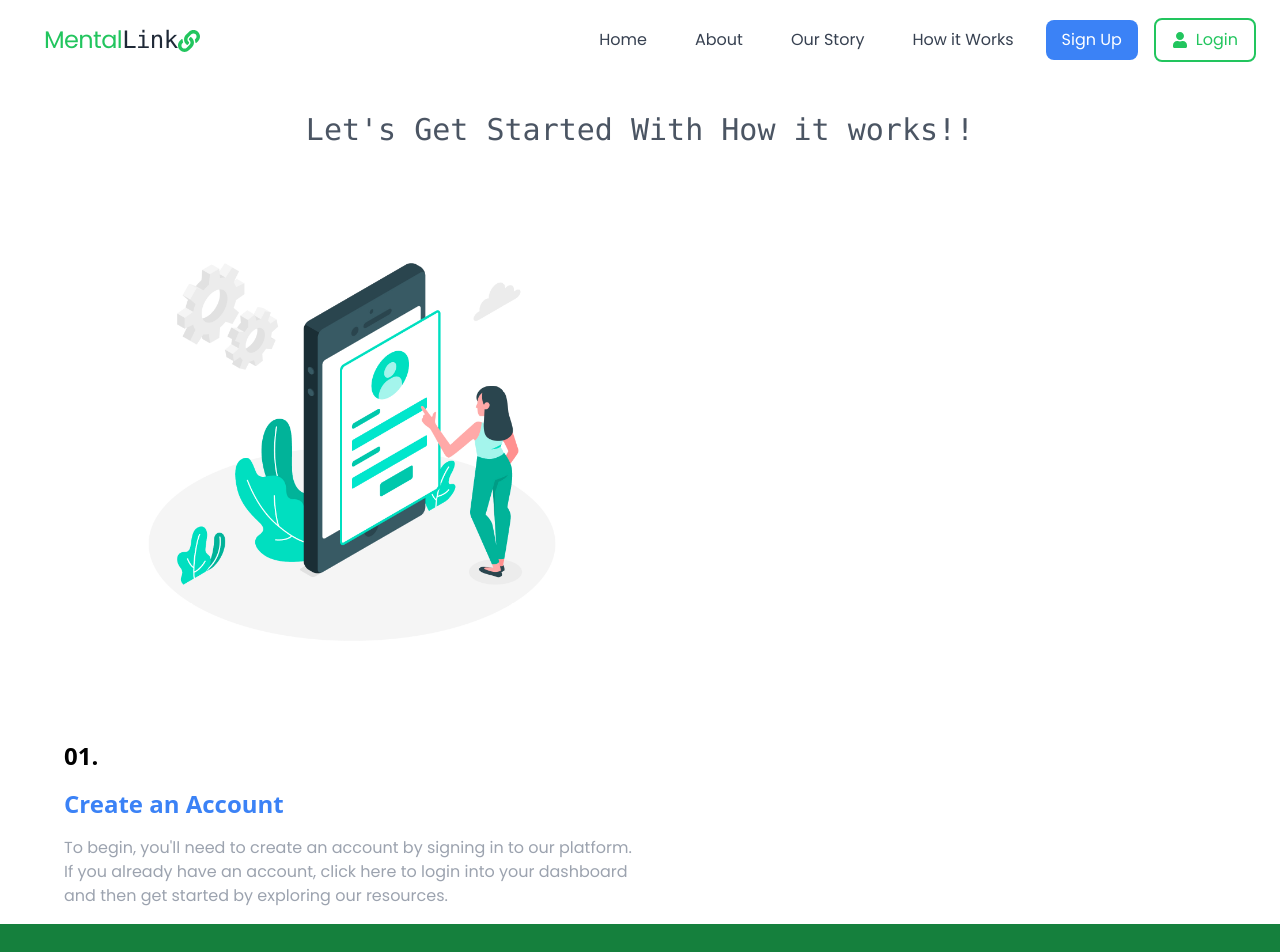
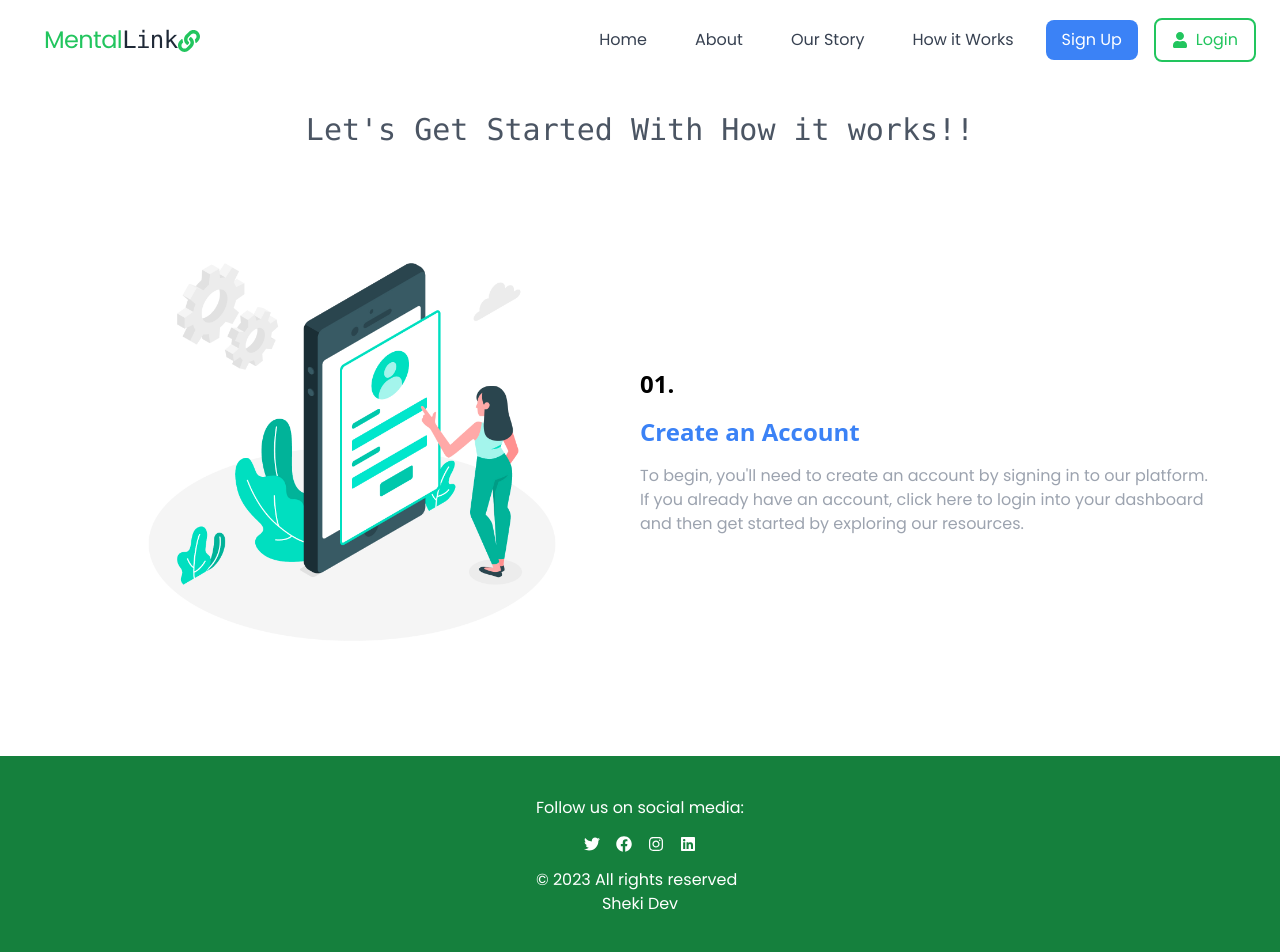
Before and after one commit to shekinahmanyi/mental_link_project, a React (Create React App) app in the folder frontend/: page /works in a window 1280 px wide. Shown: the top 952 px of the page. Built offline with nearby package versions, Linux system fonts and the light colour scheme.

Commit message:
changed animation of how it works

```diff
--- a/frontend/src/pages/HowItWorks.jsx
+++ b/frontend/src/pages/HowItWorks.jsx
@@ -1,6 +1,6 @@
 import React from "react";
 import Footer from "../components/Footer";
-import { Fade } from "react-awesome-reveal";
+import { Slide } from "react-awesome-reveal";
 import h7 from "../assets/images/h7.jpg";
 
 function HowItWorks() {
@@ -12,13 +12,11 @@ function HowItWorks() {
         </h1>
         {/* SECTION 1*/}
         <section className="bg-white py-4">
+        <Slide left duration={4000}>
           <div className="container mx-auto px-4 md:px-8 lg:px-16 flex flex-wrap items-center">
-            <Fade left duration={4000}>
               <div className="w-full md:w-1/2">
                 <img src={h7} alt="Question" className="w-full h-auto" />
               </div>
-            </Fade>
-            <Fade right duration={4000}>
               <div className="w-full md:w-1/2 mb-8 md:mb-0">
                 <h2 className="text-2xl font-bold mb-4 md:mb-4 font-sans">
                   01.
@@ -33,8 +31,8 @@ function HowItWorks() {
                   our resources.
                 </p>
               </div>
-            </Fade>
           </div>
+          </Slide>
         </section>
       </div>
       <Footer />
```
